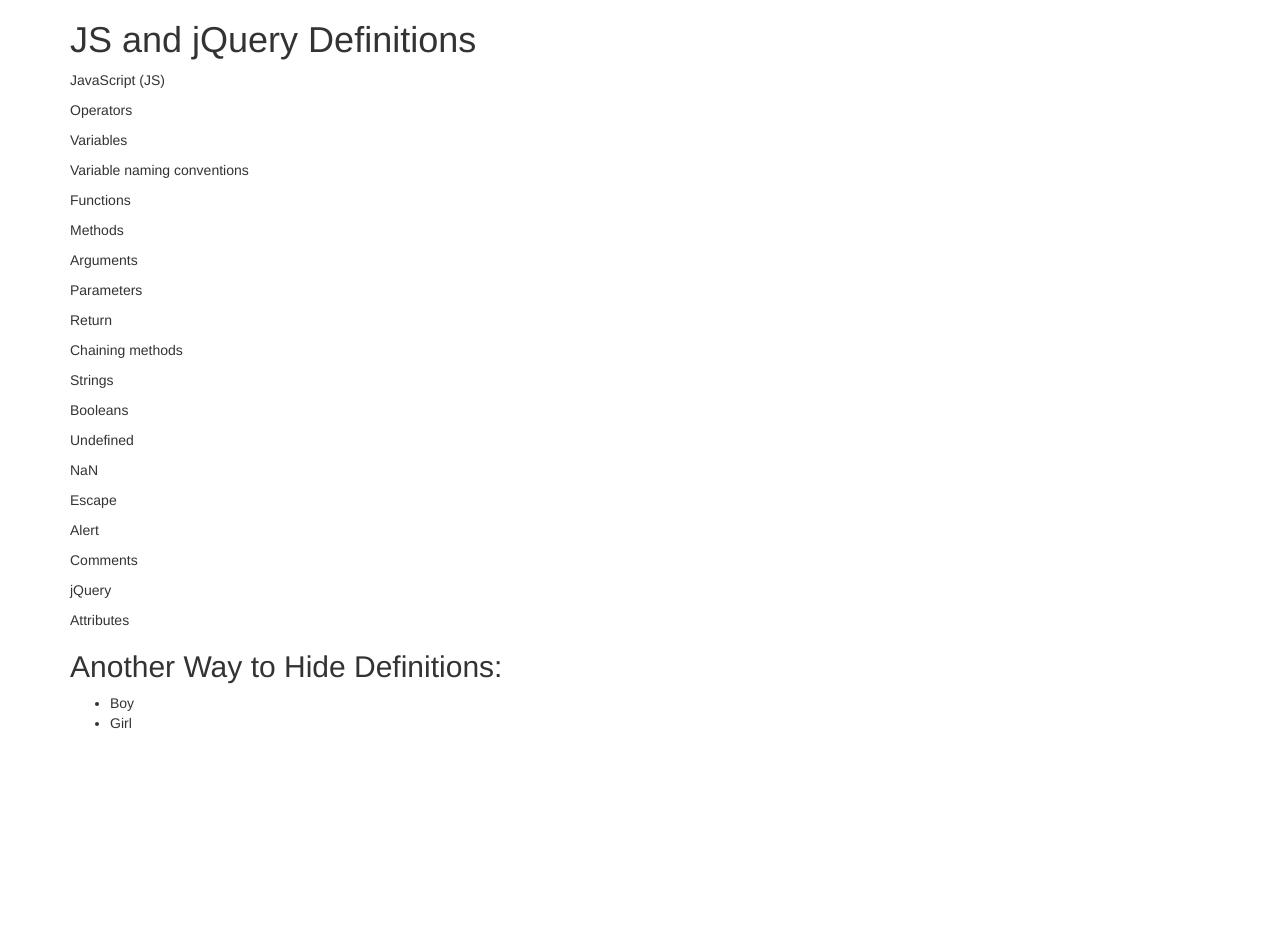
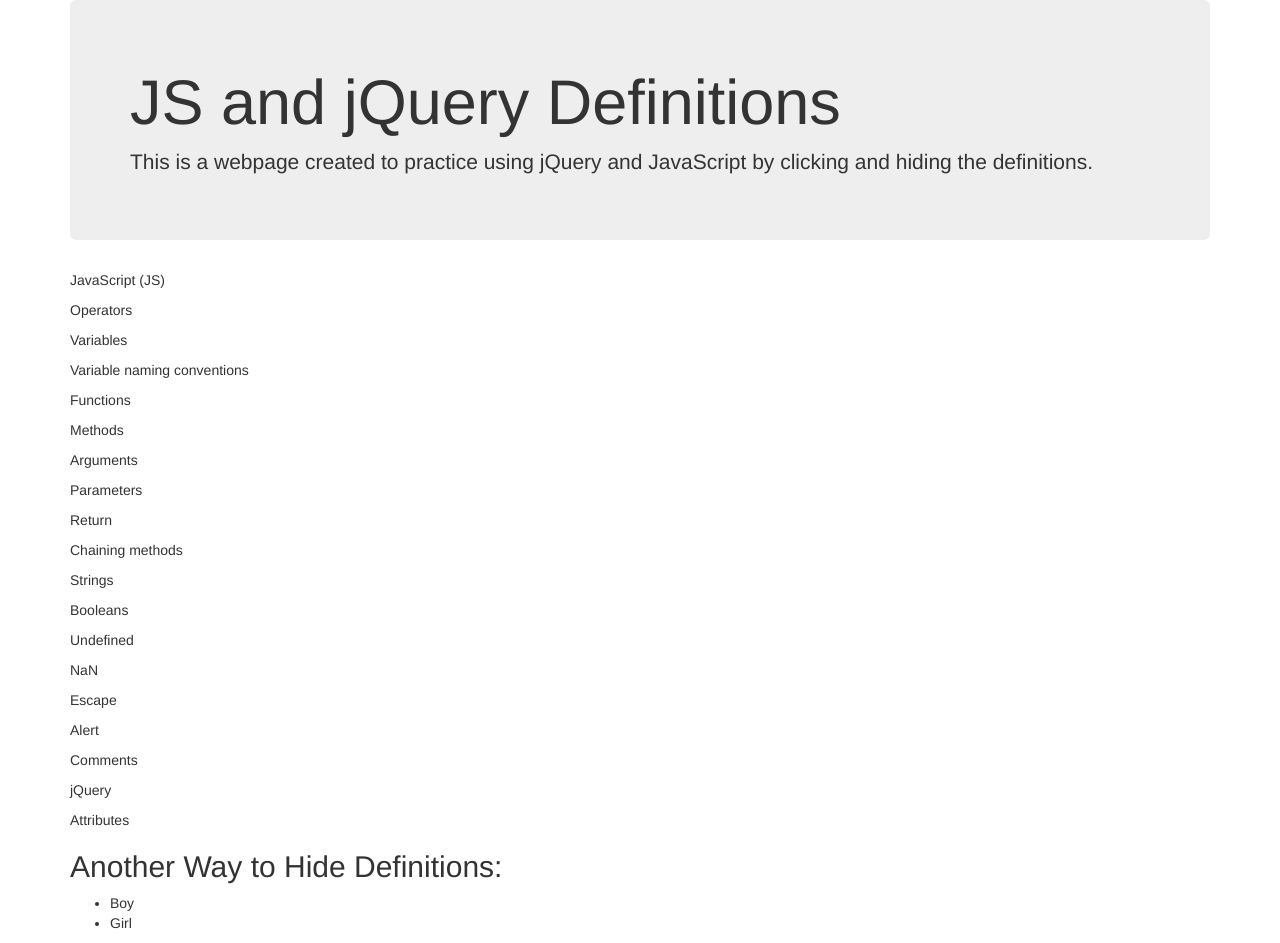
Before and after one commit to ebby89/flashcard, a plain HTML site: page index.html in a window 1280 px wide. Before the commit the page ends 800 px from the top, so only its background shows below. Drawn offline with Linux system fonts and the light colour scheme.

Commit message:
Add jumbotron.

```diff
--- a/index.html
+++ b/index.html
@@ -9,8 +9,11 @@
   </head>
   <body>
     <div class="container">
+      <div class="jumbotron">
+        <h1 class="display-3">JS and jQuery Definitions</h1>
+        <p class="lead">This is a webpage created to practice using jQuery and JavaScript by clicking and hiding the definitions.</p>
+      </div>
 
-      <h1>JS and jQuery Definitions</h1>
       <div class ="show-js">
         <p><span class="click-js">JavaScript (JS)</span></p>
       </div>
```
